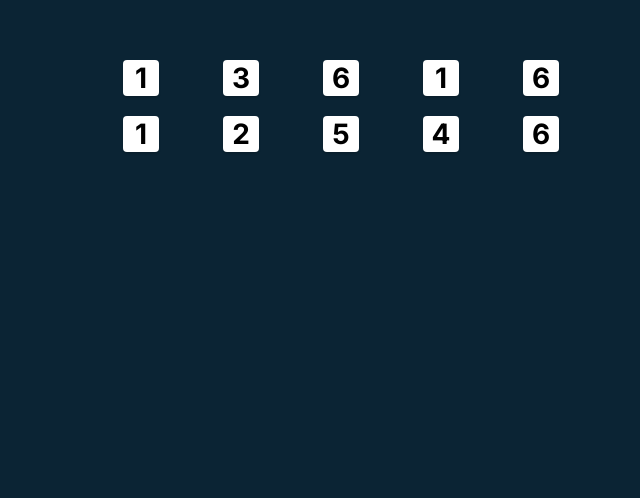
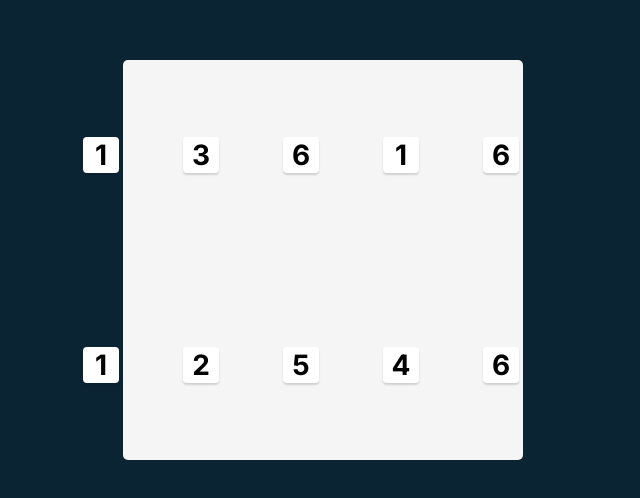
Before and after one commit to jacquikeating/tenzies, a React (Vite) app: page / in a window 1280 px wide. Shown: the part 140-638 px from the top of the page, without its empty margins (317-957 px from the left). Built offline with nearby package versions, Linux system fonts and the light colour scheme.

Commit message:
Semantic change (section to main)

```diff
--- a/App.jsx
+++ b/App.jsx
@@ -11,10 +11,11 @@
     }
 
     return (
-        <section id="dice-container">
+        <main id="dice-container">
             {diceArr.map((die, index) => {
                 return <Die key={index} value={die} />
             })}
-        </section>
+
+        </main>
     )
 }
```
